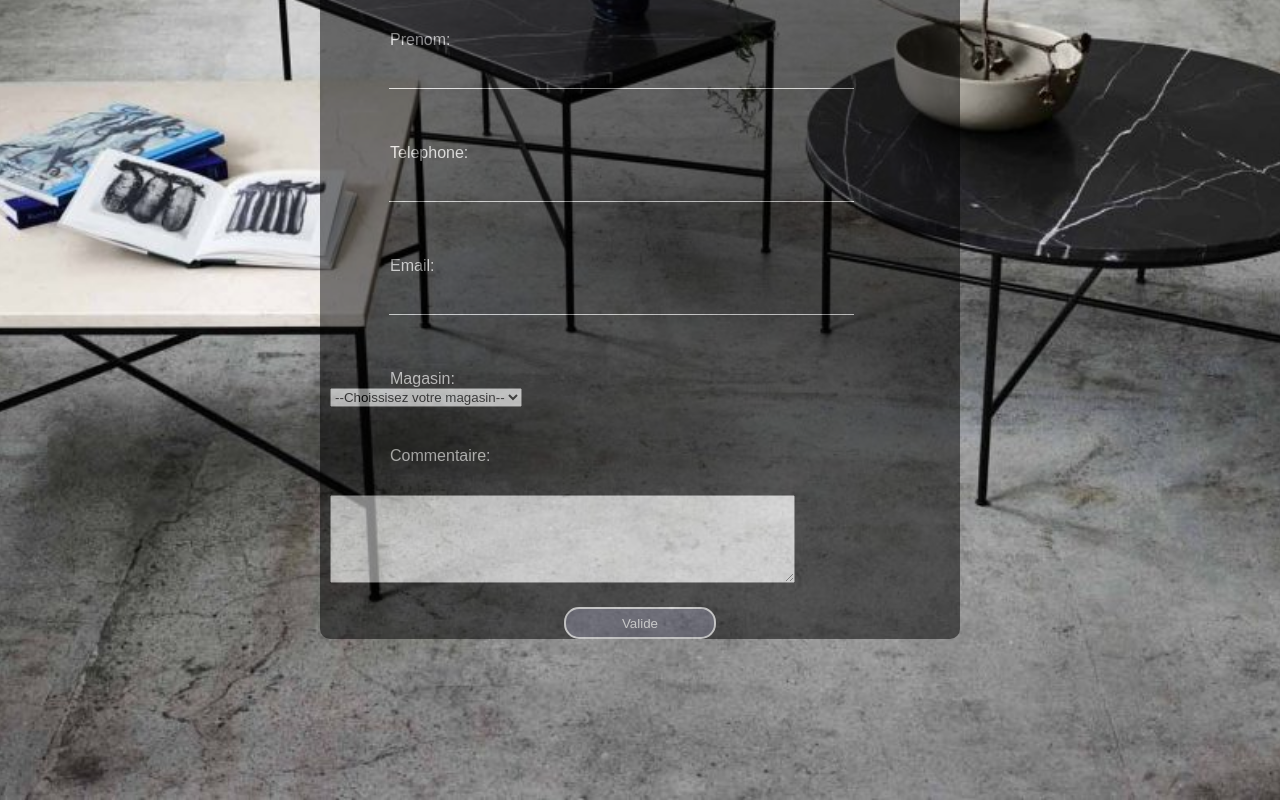
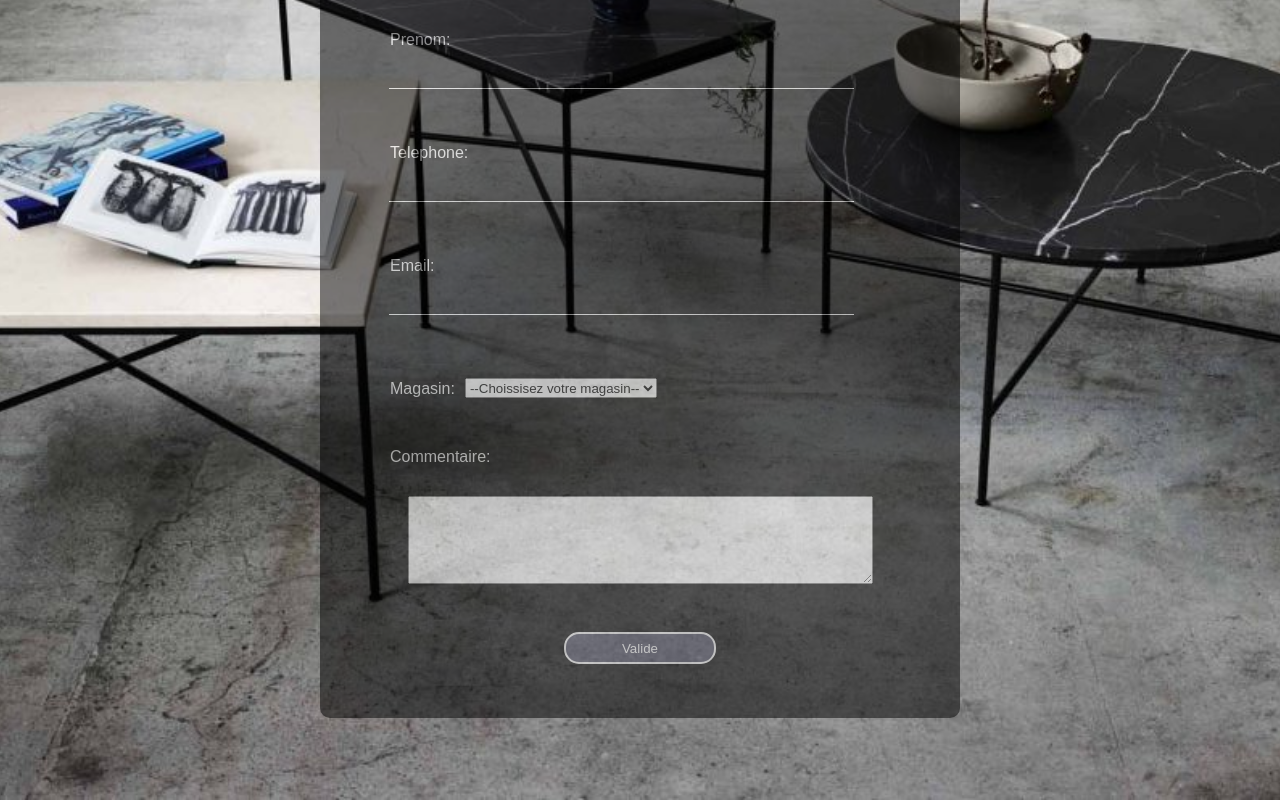
Before and after one commit to mathieuelisa/Room-react-app, a React (Create React App) app: page /contact in a window 1280 px wide. Shown: the part 1500-2300 px from the top of the page. Built offline with nearby package versions, Linux system fonts and the light colour scheme.

Commit message:
Adding end of CSS to form to contact page

```diff
--- a/src/Components/ContactPage/Form/index.js
+++ b/src/Components/ContactPage/Form/index.js
@@ -74,9 +74,14 @@ function Form() {
           />
         </div>
 
-        <div className="formulaire__input">
+        <div className="formulaire__input-shop">
           <label className="formulaire__label">Magasin: </label>
-          <select name="shop" onChange={handleChange} value={myState.shop}>
+          <select
+            className="formulaire__label-select"
+            name="shop"
+            onChange={handleChange}
+            value={myState.shop}
+          >
             <option>--Choissisez votre magasin--</option>
             <option>Paris Sud - Evry</option>
             <option>Paris Sud - Thiais</option>
@@ -87,8 +92,10 @@ function Form() {
           </select>
         </div>
 
-        <div className="formulaire__input">
-          <label className="formulaire__label">Commentaire: </label>
+        <div className="formulaire__input-textAreaInput">
+          <label className="formulaire__label-textAreaInput">
+            Commentaire:{" "}
+          </label>
           <textarea
             type="text"
             className="formulaire__textArea"
@@ -97,6 +104,7 @@ function Form() {
             onChange={handleChange}
           />
         </div>
+        <p>couou</p>
         <button className="formulaire__button-valide" type="submit">
           Valide
         </button>
--- a/src/Components/ContactPage/Form/styles.scss
+++ b/src/Components/ContactPage/Form/styles.scss
@@ -1,5 +1,6 @@
 .formulaire {
   width: 50%;
+  height: 850px;
   padding-top: 10px;
   margin: auto;
   background-color: black;
@@ -8,6 +9,18 @@
 
   &__input {
     margin: 10px;
+
+    &-shop {
+      display: flex;
+      margin: 10px;
+    }
+
+    &-textAreaInput {
+      display: flex;
+      flex-direction: column;
+      align-items: center;
+      margin: 10px;
+    }
   }
 
   &__mainTitle {
@@ -26,6 +39,22 @@
     display: flex;
     color: whitesmoke;
     font-size: 1em;
+
+    &-select {
+      height: 20px;
+      align-self: end;
+      margin-left: 10px;
+    }
+
+    &-textAreaInput {
+      align-self: start;
+      margin-left: 60px;
+      margin-top: 40px;
+      font-family: "Questrial", sans-serif;
+      display: flex;
+      color: whitesmoke;
+      font-size: 1em;
+    }
   }
 
   &__allInputs {
```
